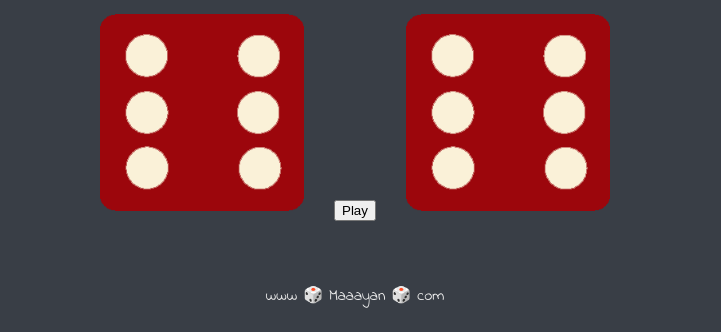
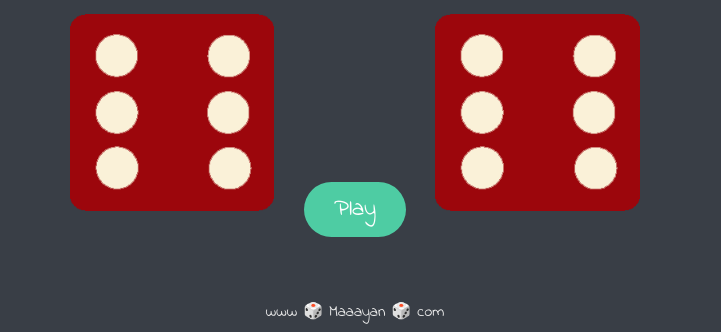
Before and after one commit to maayanswisa/Dice-Game, a plain HTML site: page index.html in a window 1280 px wide. Shown: the part 481-813 px from the top of the page, without its empty margins (285-1006 px from the left). Drawn offline with Linux system fonts and the light colour scheme.

Commit message:
Update styles.css

```diff
--- a/styles.css
+++ b/styles.css
@@ -28,6 +28,23 @@ p {
   font-family: 'Indie Flower', cursive;
 }
 
+button {
+  display: inline-block;
+  padding: 10px 30px;
+  font-size: 1.5rem;
+  background-color: #4ECCA3;
+  color: white;
+  border: none;
+  border-radius: 30px;
+  cursor: pointer;
+  font-family: 'Indie Flower', cursive;
+
+}
+
+button:hover {
+  background-color: #377664;
+}
+
 img {
   width: 80%;
 }
```
